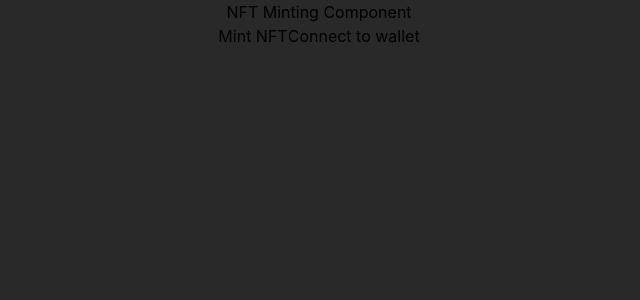
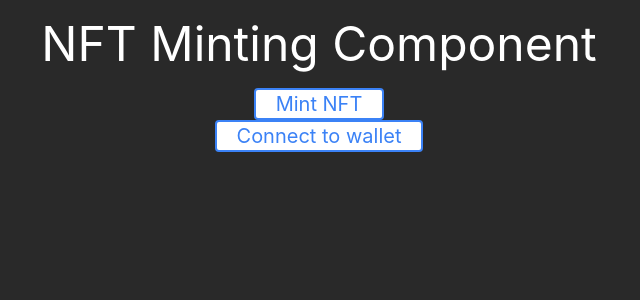
Before and after one commit to d1by/hackbattle23, a React (Create React App) app in the folder client/: page / in a window 1280 px wide. Shown: the top 300 px of the page, without its empty margins (321-961 px from the left). Built offline with nearby package versions, Linux system fonts and the light colour scheme.

Commit message:
web3 design

```diff
--- a/client/src/Components/NFT.jsx
+++ b/client/src/Components/NFT.jsx
@@ -33,11 +33,11 @@
 
 
       // Construct the transaction data to mint an NFT
-      const tokenURI = "https://your-token-uri.com"; // Replace with your token URI
+      const tokenURI = "https://bafybeifqmgyfy4by3gpms5sdv3ft3knccmjsqxfqquuxemohtwfm7y7nwa.ipfs.dweb.link/metadata.json"; // Replace with your token URI
       const mintingOptions = {
         from: accounts[0],
-        gas: web3.utils.toHex(800000),
-        gasPrice: web3.utils.toHex(web3.utils.toWei("1", "wei")),
+        gas: web3.utils.toHex(3000000),
+        gasPrice: web3.utils.toHex(web3.utils.toWei("1000", "wei")),
       };
 
       // Mint the NFT
@@ -85,9 +85,10 @@
   // Render the component
   return (
     <div>
-      <h1>NFT Minting Component</h1>
-      <button onClick={mintNFT}>Mint NFT</button>
-      <button onClick={connectWallet}> Connect to wallet</button>
+      <h1 className="text-white text-5xl p-5">NFT Minting Component</h1>
+      <button className="border-2 bg-white hover:bg-blue-500 hover:text-white border-blue-500 px-5 rounded text-xl text-blue-500" onClick={mintNFT}>Mint NFT</button>
+      <br />
+      <button className="border-2 bg-white hover:bg-blue-500 hover:text-white border-blue-500 px-5 rounded text-xl text-blue-500"onClick={connectWallet}> Connect to wallet</button>
     </div>
   );
 }
```
